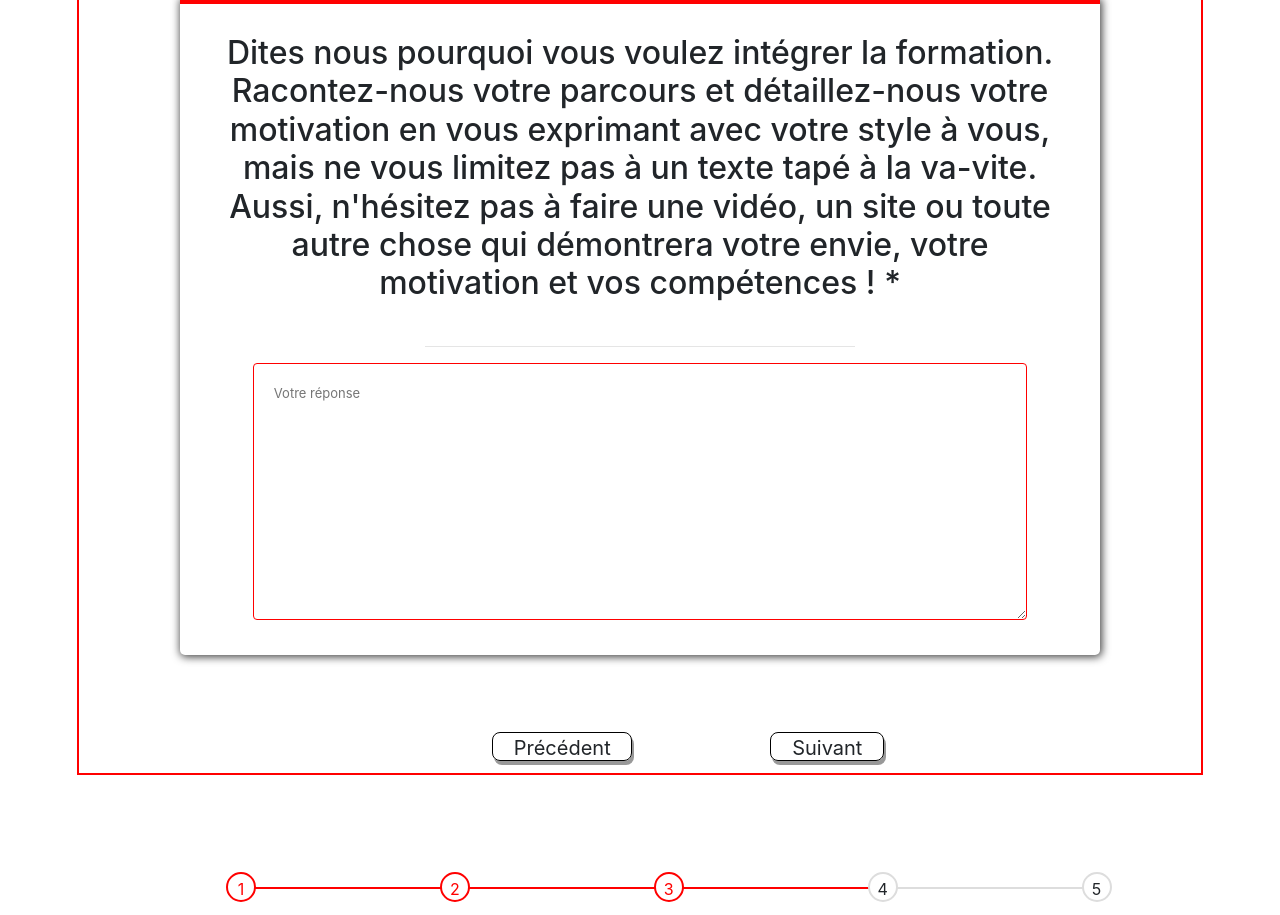
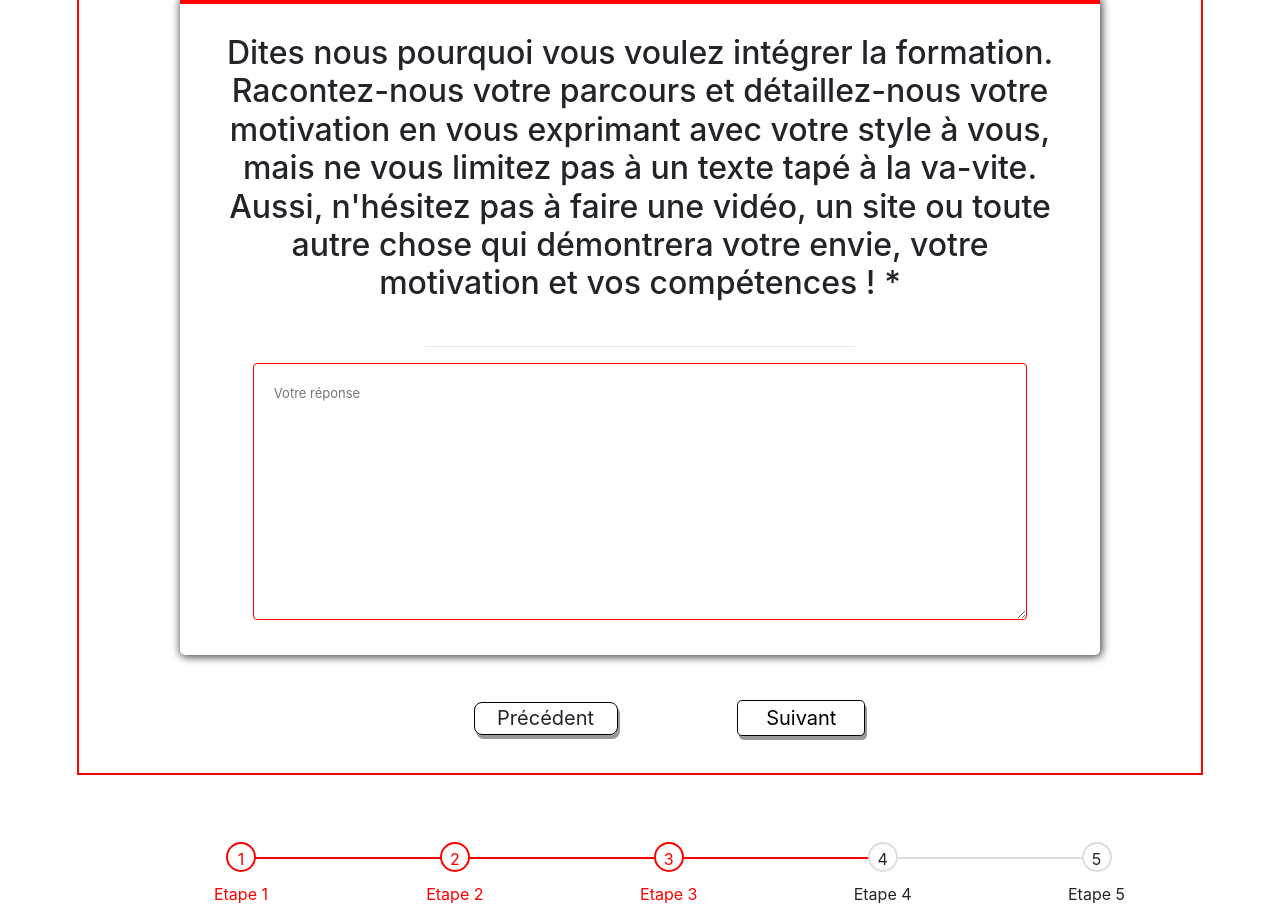
Before and after one commit to Mat08251/Projet-inscription-simplon, a PHP site: page /php/page3-formulaire.php in a window 1280 px wide; the page is wider, and only the part inside the window is pictured. Shown: the part 2369-3284 px from the top of that part. Run offline with PHP 8.4, Linux system fonts and the light colour scheme; some libraries are stand-ins or nearby versions.

Commit message:
bouton fin de page modifie

```diff
--- a/css/stylepage2.css
+++ b/css/stylepage2.css
@@ -129,9 +129,7 @@
     margin-bottom: 100px;
 }
 
-.texte-bouton {
-    margin-top: -80px!important;
-}
+
 
 .bouton-precedent {
     display: inline;
--- a/css/stylepage3.css
+++ b/css/stylepage3.css
@@ -29,7 +29,7 @@
 
 .div_titre_formation {
     grid-column:1/49;
-    grid-row: 1/8;
+    grid-row: 1/6;
     background-color: rgb(219, 9, 9);
     color: white;
     box-shadow: 10px 10px 10px 5px gray;
@@ -126,22 +126,33 @@
 
       .bouton {
         margin-left: 28%;
-        margin-top: -4%!important;
+        margin-top: -6%!important;
         margin-bottom: 100px;
     }
 
-    .bouton-suivant {
+    .bouton-precedent {
         display: inline;
-        margin-left: 14.5%;
-        padding: 0.4%;
+        margin-left: 12.5%;
+        padding: 0.6%;
         border: 1px solid black;
         border-radius: 8px 8px;
         box-shadow: 2px 4px 0px 0px rgb(153, 153, 153);
     }
 
-    .bouton-suivant:hover {
-        background-color: rgb(219, 219, 219);
-    }
+    .bouton-suivant {
+        display: inline;
+         margin-left: 12.5%;
+         padding: 0.2%!important;
+         width: 128px;
+         border: 1px solid black;
+         background-color: white;
+         border-radius: 8px 8px;
+         box-shadow: 2px 4px 0px 0px rgb(153, 153, 153);
+     }
+
+     .bouton-precedent:hover, .bouton-suivant:hover {
+         background-color: rgb(240, 240, 240);
+     }
 
 .containers {
     width: 100%;
--- a/php/page3-formulaire.php
+++ b/php/page3-formulaire.php
@@ -80,11 +80,11 @@
 
             </div>
             <div class="bouton">
-                <a href="../php/page2-formulaire.php" class="bouton-suivant align-items-center"><button type="button" class="btn  btn-lg">Précédent</button></a>
+                <a href="../php/page2-formulaire.php" class="bouton-precedent align-items-center"><button type="button" class="btn  btn-lg pt-1">Précédent</button></a>
 
 
 
-                <a href="../php/page4-formulaire.php" class="bouton-suivant align-items-center"><button type="submit" class="btn  btn-lg">Suivant</button></a>
+                <button type="submit" class="bouton-suivant btn-lg">Suivant</button>
             </div>
         </form>
     </div>
--- a/php/page4-formulaire.php
+++ b/php/page4-formulaire.php
@@ -36,7 +36,7 @@
                     <h1>DEVELOPPEUR(se) WEB & WEB MOBILE</h1>
                 </div>
 
-                <div class="div_formulaire">
+                <div class="div_formulaire pt-1">
                     <h2>FORMULAIRE D'INSCRIPTION EN LIGNE</h2>
                 </div>
                 <a class="information_champs_inscription">Veuillez remplir tous les champs s'il vous plaît</a>
@@ -150,7 +150,7 @@
 
 
                 <div class="cadre_inscription_pied_page">
-                    <div class="validation_inscription">Cliquez sur le lien ci-dessous pour finaliser votre inscription.
+                    <div class="validation_inscription pt-2">Cliquez sur le lien ci-dessous pour finaliser votre inscription.
                     </div>
                 </div>
 
```
Also changed, not shown: css/stylepage4.css (+6 -6 lines).
